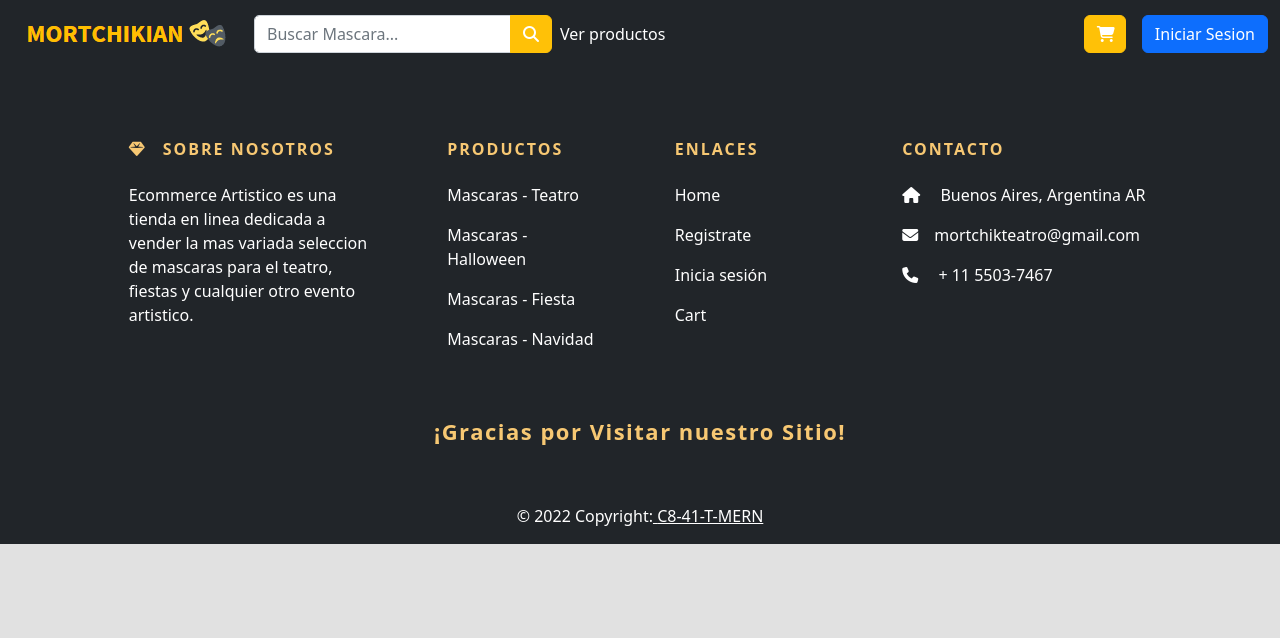
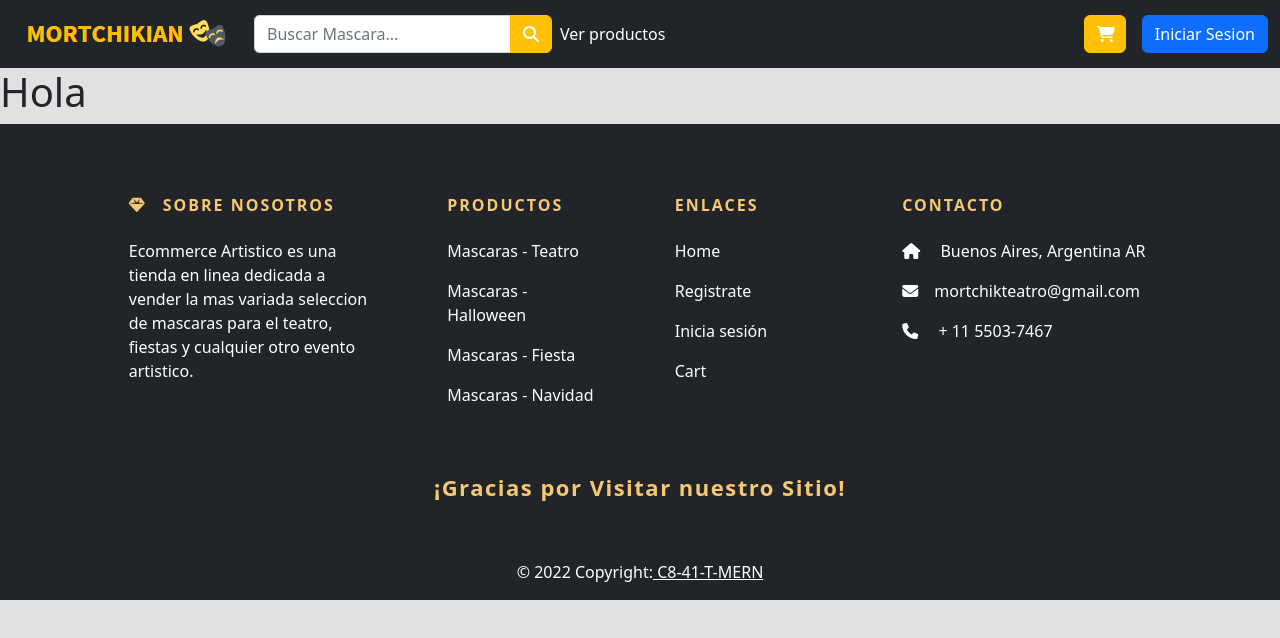
Before and after one commit to No-Country/C8-41-t-mern, a React (Vite) app in the folder client/: page /operation in a window 1280 px wide. Shown: the top 638 px of the page. Built offline with nearby package versions, Linux system fonts and the light colour scheme.

Commit message:
Componente Operation

```diff
--- a/client/src/App.jsx
+++ b/client/src/App.jsx
@@ -28,6 +28,7 @@ import CheckoutResult from "./components/Checkout/CheckoutResult";
 import Checkout from "./components/Checkout/Checkout";
 import AdminProfile from "./components/AdminPanel/AdminProfile";
 import ChangePass from "./components/UserPanel/ChangePass";
+import Operation from "./components/operation/Operation";
 
 function App() {
   const auth = useSelector((state) => state) || "";
@@ -68,7 +69,7 @@ function App() {
               }
             />
           </Route>
-
+            <Route path="operation" element={<Operation/>}/>
           <Route path="detalle-busqueda" element={<DetalleBusqueda />} />
           <Route path="restringido" element={<Forbidden />} />
 
--- /dev/null
+++ b/client/src/components/operation/Operation.jsx
@@ -0,0 +1,17 @@
+
+import { useParams } from 'react-router-dom'
+
+const Operation = () => {
+
+
+    let params = useParams();
+    console.log(params)
+  return (
+    <>
+        <h1>Hola</h1>
+    </>
+
+  )
+}
+
+export default Operation
```
Also changed, not shown: 1 other file (tests, documents, lock files or other folders).
